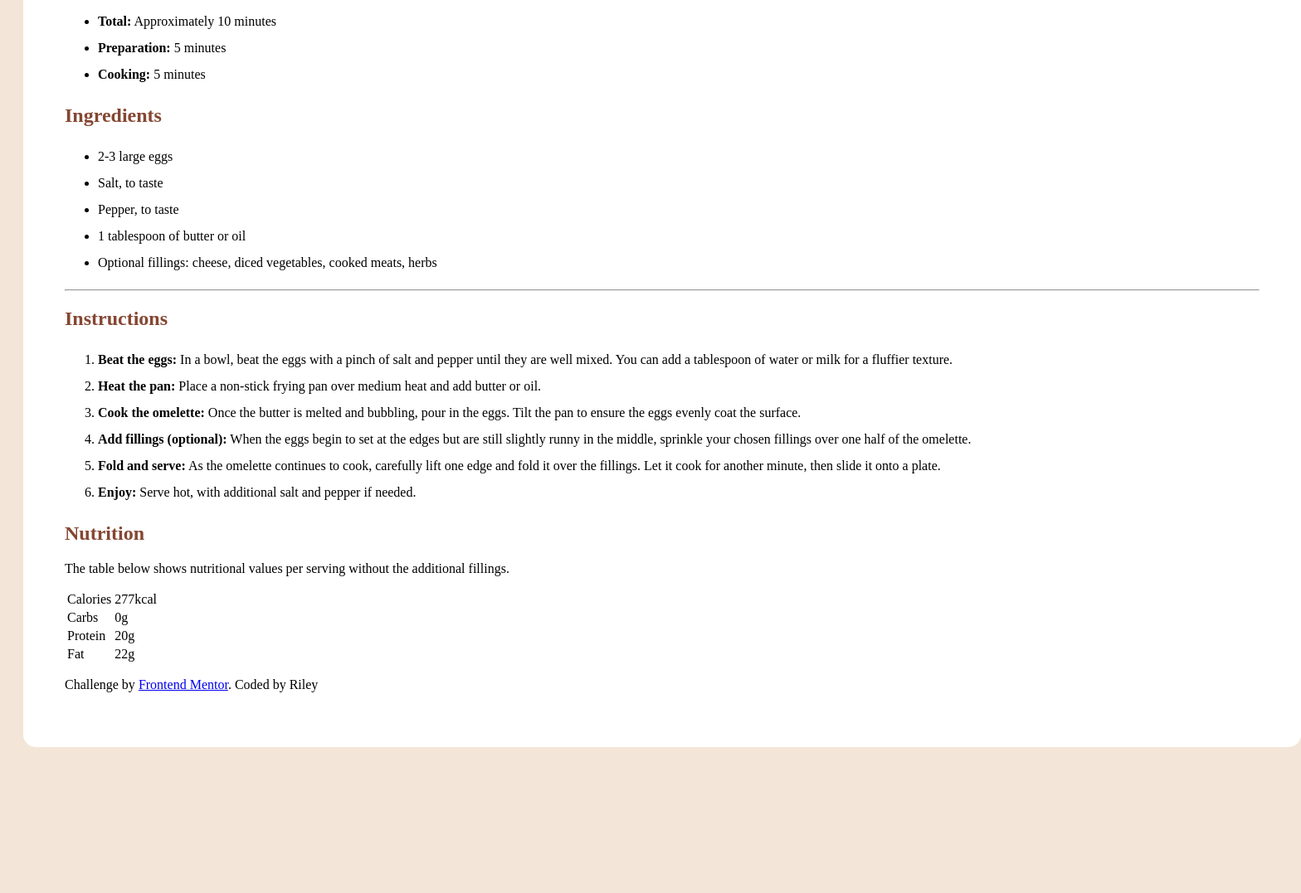
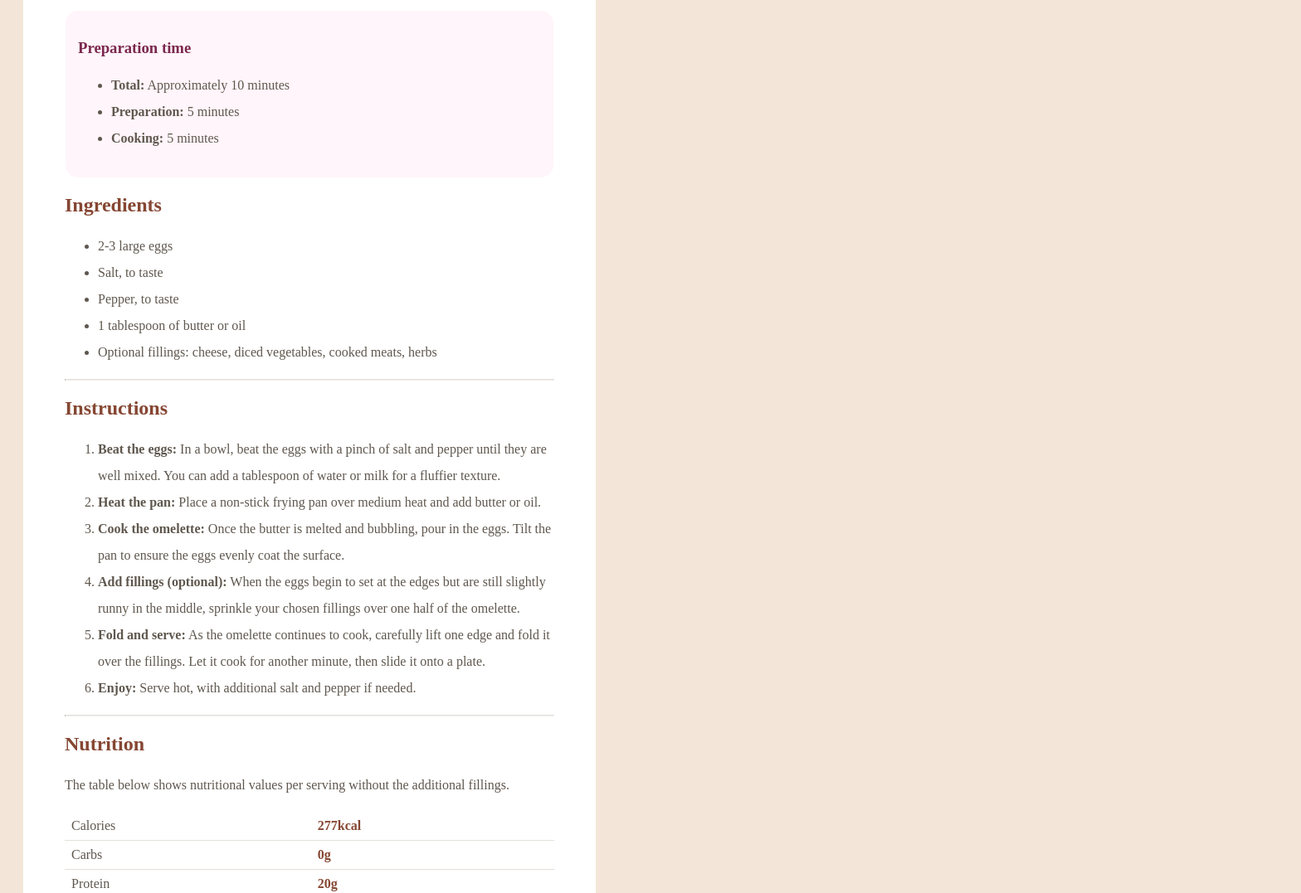
Before and after one commit to DB-0594/frontendmentor-challenge, a plain HTML site: page index.html in a window 1280 px wide. Shown: the part 821-1898 px from the top of the page at 83% size, 1568 px wide, since content can reach past the window. Before the commit the page ends 1742 px from the top, so only its background shows below. Drawn offline with Linux system fonts and the light colour scheme.

Commit message:
Update index.html

```diff
--- a/index.html
+++ b/index.html
@@ -4,33 +4,74 @@
 
 <style>
 body {background-color: hsl(30, 54%, 90%);}
-//h1   {color: hsl(14, 45%, 36%);}
-//p    {color: hsl(14, 45%, 36%);}
-pre {color: hsl(14, 45%, 36%);}
-//ul {color: hsl(14, 45%, 36%);}
-//ol {color: hsl(14, 45%, 36%);}
-h3 {color: hsl(332, 51%, 32%);}
-h2 {color: hsl(14, 45%, 36%);}
+h1   {font-family: young-serif;}
+img {
+  border-radius: 15px;
+  }
+p    {
+  color: hsl(30, 10%, 34%);
+  line-height: 2;
+  font-family: outfit;
+  }
+<!--pre {color: hsl(14, 45%, 36%);}-->
+ul {
+  color: hsl(30, 10%, 34%);
+  line-height: 2;
+  font-family: outfit;
+  }
+ol {
+  color: hsl(30, 10%, 34%);
+  line-height: 2;
+  font-family: outfit;
+}
+h3 {
+  color: hsl(332, 51%, 32%);
+  font-family: young-serif
+  }
+h2 {
+  color: hsl(14, 45%, 36%);
+  font-family: young-serif
+}
 div {
   background-color: hsl(0, 0%, 100%);
-  width: 1440px;
+  max-width: 590px;
+  position: static;
   padding: 50px;
   margin: 20px;
   border-radius: 15px
 }
 
-div2 {
+div.n1 {
   background-color: hsl(330, 100%, 98%);
-  width: 1440px;
-  padding: 20px;
+  margin: 1px;
+  padding: 15px;
   border-radius: 15px
 }
-ul {
-  line-height: 2;
+
+table {
+  font-family: outfit;
+  color: hsl(30, 10%, 34%);
+  border-collapse: collapse;
+  width: 100%;
 }
-ol {
-  line-height: 2;
+
+tr {
+  border-bottom: 1px solid hsl(30, 18%, 87%);
 }
+
+td, th {
+  border: none;
+  text-align: left;
+  padding: 8px;
+}
+td.n1 {
+  color: hsl(14, 45%, 36%);
+}
+
+hr.new1 {
+  border-top: 1px solid hsl(30, 18%, 87%);
+}
+
 </style>
 
 <div>
@@ -38,7 +79,7 @@ ol {
 <h1>Simple Omelette Recipe </h1>
 <p>An easy and quick dish, perfect for any meal. This classic omelette combines beaten eggs cooked to perfection, optionally filled with your choice of cheese, vegetables, or meats.</p>
 
-
+<div class="n1">
 <h3>
 Preparation time</h3>
 <ul>
@@ -46,7 +87,7 @@ Preparation time</h3>
   <li><b>Preparation:</b> 5 minutes</li>
   <li><b>Cooking:</b> 5 minutes</li>
 </ul>
-
+</div>
 
 
 <h2>Ingredients</h2>
@@ -57,8 +98,9 @@ Preparation time</h3>
 <li>1 tablespoon of butter or oil</li>
 <li>Optional fillings: cheese, diced vegetables, cooked meats, herbs</li>
 </ul>
-<hr>
+<hr class="new1">
 <h2>Instructions</h2>
+
 <ol>
   <li><b>Beat the eggs:</b> In a bowl, beat the eggs with a pinch of salt and pepper until they are well mixed. You can add a tablespoon of water or milk for a fluffier texture.</li>
   <li><b>Heat the pan:</b> Place a non-stick frying pan over medium heat and add butter or oil.</li>
@@ -68,30 +110,32 @@ Preparation time</h3>
   <li><b>Enjoy:</b> Serve hot, with additional salt and pepper if needed.</li>
 </ol>
 
+<hr class="new1">
+
 <h2>Nutrition</h2>
 <p>The table below shows nutritional values per serving without the additional fillings.</p>
 <table>
 <tr>
   <td>Calories</td>
-  <td>277kcal</td>
+  <td class="n1"><b>277kcal</b></td>
 </tr>
 
 <tr>
   <td>Carbs</td>
-  <td>0g</td>
+  <td class="n1"><b>0g</b></td>
 </tr>
 
 <tr>
   <td>Protein</td>
-  <td>20g</td>
+  <td class="n1"><b>20g</b></td>
 </tr>
 
 <tr>
   <td>Fat</td>
-  <td>22g</td>
+  <td class="n1"><b>22g</b></td>
 </tr>
 </table>
-<p>Challenge by <a href="https://www.frontendmentor.io/home">Frontend Mentor</a>. Coded by Riley</p>
+<!--<p>Challenge by <a href="https://www.frontendmentor.io/home">Frontend Mentor</a>. Coded by Riley</p>-->
 </div>
 
 </body>
```
